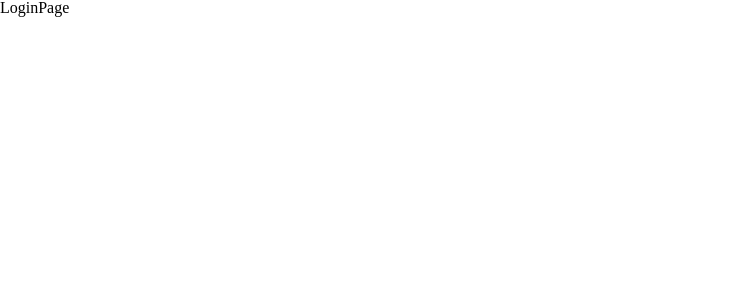
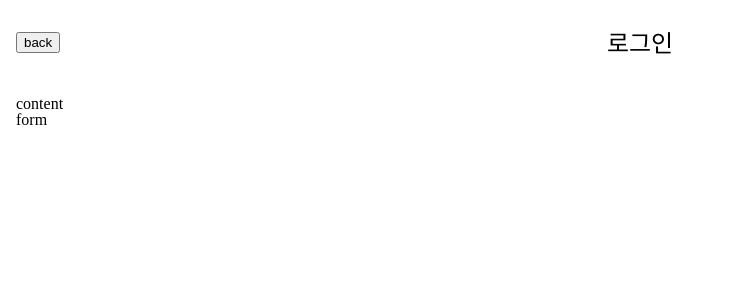
Before and after one commit to mococo-numble8/frontend, a React (Create React App) app: page /login in a window 1280 px wide. Shown: the top 300 px of the page, without its empty margins (0-734 px from the left). Built offline with nearby package versions, Linux system fonts and the light colour scheme.

Commit message:
#10c9ae - 페이지 레이아웃(로그인)

```diff
--- a/src/App.tsx
+++ b/src/App.tsx
@@ -5,7 +5,7 @@ import ComponentTestPage from './components/common/test/ComponentTestPage';
 import TestContainer from './components/common/test/TestContainer';
 import ModalSamplePage from 'pages/ModalSamplePage';
 import ComponentSamplePage from 'pages/ComponentSamplePage';
-import LoginPage from 'pages/LoginPage';
+import LoginPage from 'pages/LoginPage/LoginPage';
 import JoinPage from 'pages/JoinPage';
 import ProfilePage from 'pages/ProfilePage';
 
--- /dev/null
+++ b/src/components/common/Containers/Container.module.scss
@@ -0,0 +1,4 @@
+.container {
+  padding: 1rem;
+  width: 100%;
+}
--- /dev/null
+++ b/src/components/common/Containers/Container.tsx
@@ -0,0 +1,12 @@
+import React from 'react';
+import styles from './Container.module.scss';
+
+interface PropsType {
+  children: React.ReactNode;
+}
+
+function Container({ children }: PropsType) {
+  return <div className={styles.container}>{children}</div>;
+}
+
+export default Container;
--- a/src/index.css
+++ b/src/index.css
@@ -17,6 +17,7 @@ time, mark, audio, video {
     font-size: 100%;
     font: inherit;
     vertical-align: baseline;
+    box-sizing: border-box;
 }
 
 /* HTML5 display-role reset for older browsers */
--- a/src/pages/LoginPage.tsx
+++ /dev/null
@@ -1,7 +0,0 @@
-import React from 'react';
-
-const LoginPage = () => {
-  return <div>LoginPage</div>;
-};
-
-export default LoginPage;
--- /dev/null
+++ b/src/pages/LoginPage/LoginPage.module.scss
@@ -0,0 +1,20 @@
+.header-nav {
+  width: 100%;
+  height: 4rem;
+  position: relative;
+  margin-top: 1rem;
+}
+
+.back-button {
+  position: absolute;
+  left: 0;
+  top: 0;
+}
+
+.login-title {
+  font-size: 1.5rem;
+  position: absolute;
+  left: 50%;
+  top: 0;
+  transform: translateX(-50%);
+}
--- /dev/null
+++ b/src/pages/LoginPage/LoginPage.tsx
@@ -0,0 +1,22 @@
+import React from 'react';
+import styles from './LoginPage.module.scss';
+import Container from 'components/common/Containers/Container';
+
+const LoginPage = () => {
+  return (
+    <Container>
+      <div>
+        <header>
+          <nav className={styles['header-nav']}>
+            <button className={styles['back-button']}>back</button>
+            <p className={styles['login-title']}>로그인</p>
+          </nav>
+        </header>
+        <div>content</div>
+        <div>form</div>
+      </div>
+    </Container>
+  );
+};
+
+export default LoginPage;
```
Also changed, not shown: src/components/common/test/TestContainer.tsx (+2 -2 lines), src/components/common/Inputs/TextInput.module.scss (renamed from src/components/common/TextInput.module.scss), src/components/common/Inputs/TextInput.tsx (renamed from src/components/common/TextInput.tsx), src/components/common/Inputs/ToggleButton.module.scss (renamed from src/components/common/ToggleButton.module.scss), src/components/common/Inputs/ToggleButton.tsx (renamed from src/components/common/ToggleButton.tsx), 1 other file (tests, documents, lock files or other folders).
